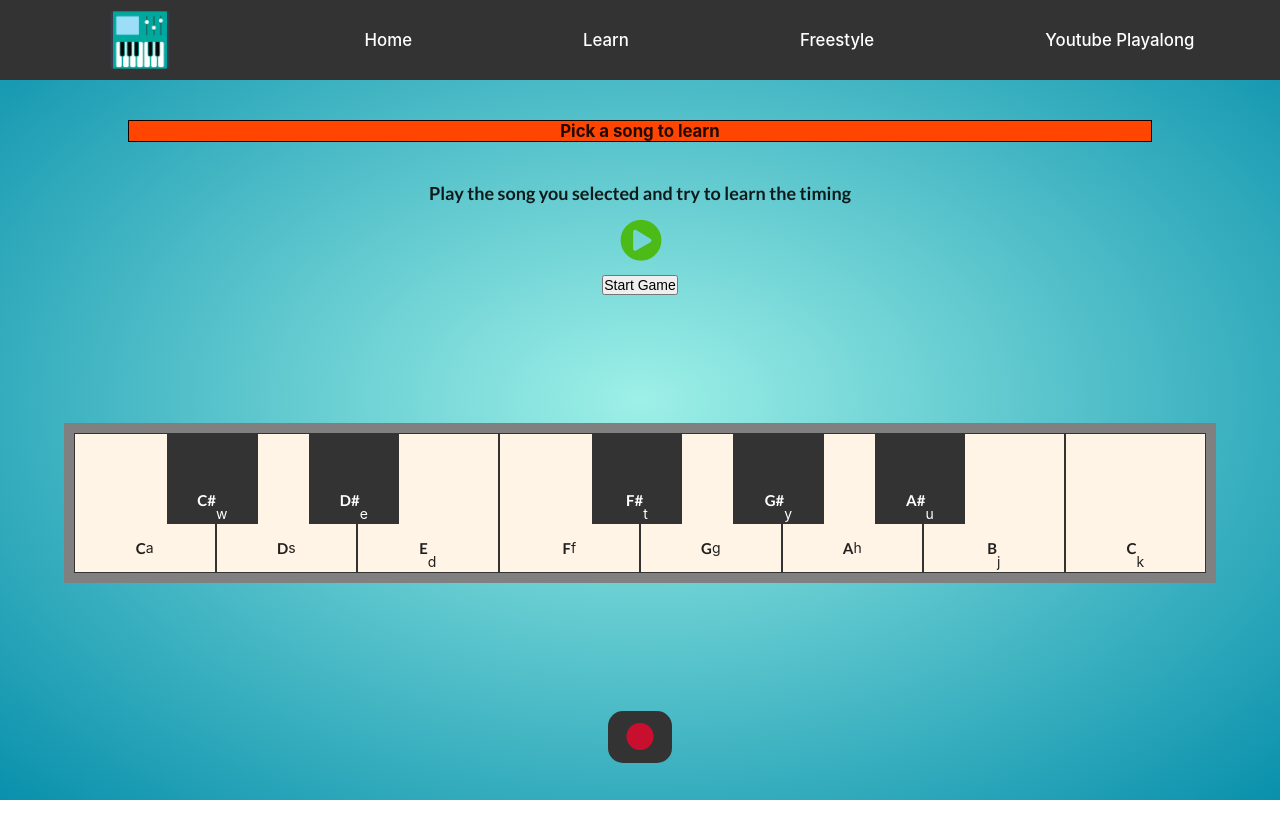
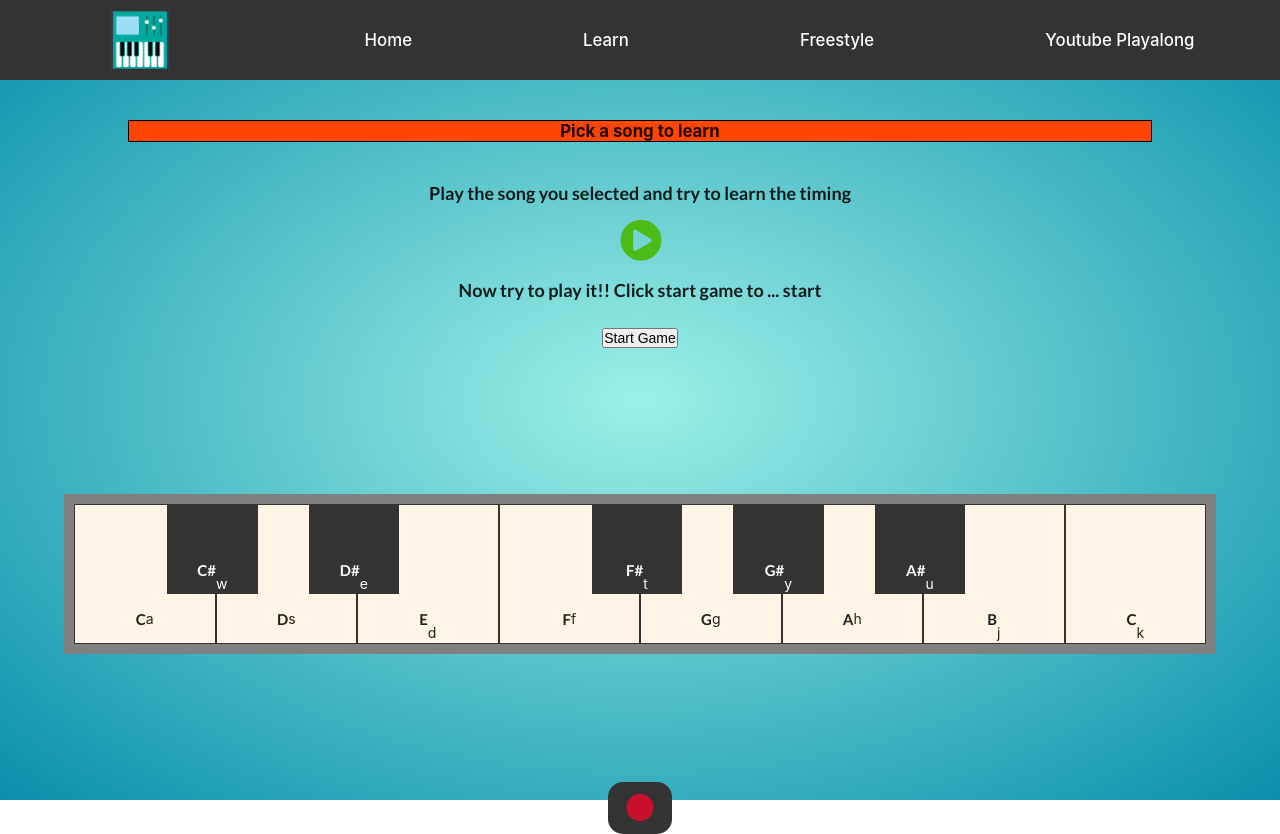
Before and after one commit to YChalfari/Yitzynth, a React (Create React App) app: page /l2p in a window 1280 px wide. Before the commit the page ends 800 px from the top, so only its background shows below. Built offline with nearby package versions, Linux system fonts and the light colour scheme.

Commit message:
note-display working but css is weird

```diff
--- a/src/components/LearnGame/index.jsx
+++ b/src/components/LearnGame/index.jsx
@@ -10,6 +10,7 @@ const LearnGame = ({ selectedSong }) => {
   const [accuracyMessage, setAccuracyMessage] = useState("");
   const gameResults = useRef([]);
   const [difficulty, setDifficulty] = useState(0.5);
+  const [currentIndex, setCurrentIndex] = useState(0);
   const currIndex = useRef(0);
 
   const calculateTimeAccuracy = (notePressed, songNote, leeway) => {
@@ -70,6 +71,7 @@ const LearnGame = ({ selectedSong }) => {
           gameResults.current.push(timeMessage);
           //need a way to time the incrementation of currIndx
           currIndex.current++;
+          setCurrentIndex(currIndex.current);
 
           // setTimeout(() => {
           //   currIndex.current++;
@@ -86,12 +88,17 @@ const LearnGame = ({ selectedSong }) => {
   //Loop through songArr and schedule timeouts to change current index or set whatever is needed
   return (
     <div className="learn-game">
+      <h3>Now try to play it!! Click start game to ... start</h3>
       <h3 className="game-countdown">{countdownTimer && countdownTimer}</h3>
       <Button onClick={startGame} type="text" text="Start Game" />
       {isPlaying && (
         <div className="game-message">{`Note: ${gameMessage} Timing: ${accuracyMessage}`}</div>
       )}
-      {isPlaying && "We're Playing"}
+      {isPlaying && (
+        <div className="note-display">
+          {selectedSong[currIndex.current].note}
+        </div>
+      )}
     </div>
   );
 };
--- a/src/components/LearnGame/learngame.css
+++ b/src/components/LearnGame/learngame.css
@@ -0,0 +1,7 @@
+.learn-game {
+  padding: 18px 10px;
+  height: max-content;
+}
+.note-display {
+  height: max-content;
+}
--- a/src/pages/LearnToPlay.jsx
+++ b/src/pages/LearnToPlay.jsx
@@ -10,7 +10,7 @@ const LearnToPlay = () => {
     setSelectedSong(songList.find((song) => value === song.title).song);
   };
   return (
-    <div>
+    <div className="learn-page">
       <SongPlayer selectedSong={selectedSong} handleSelect={handleSelect} />
       <Synth />
     </div>
```
